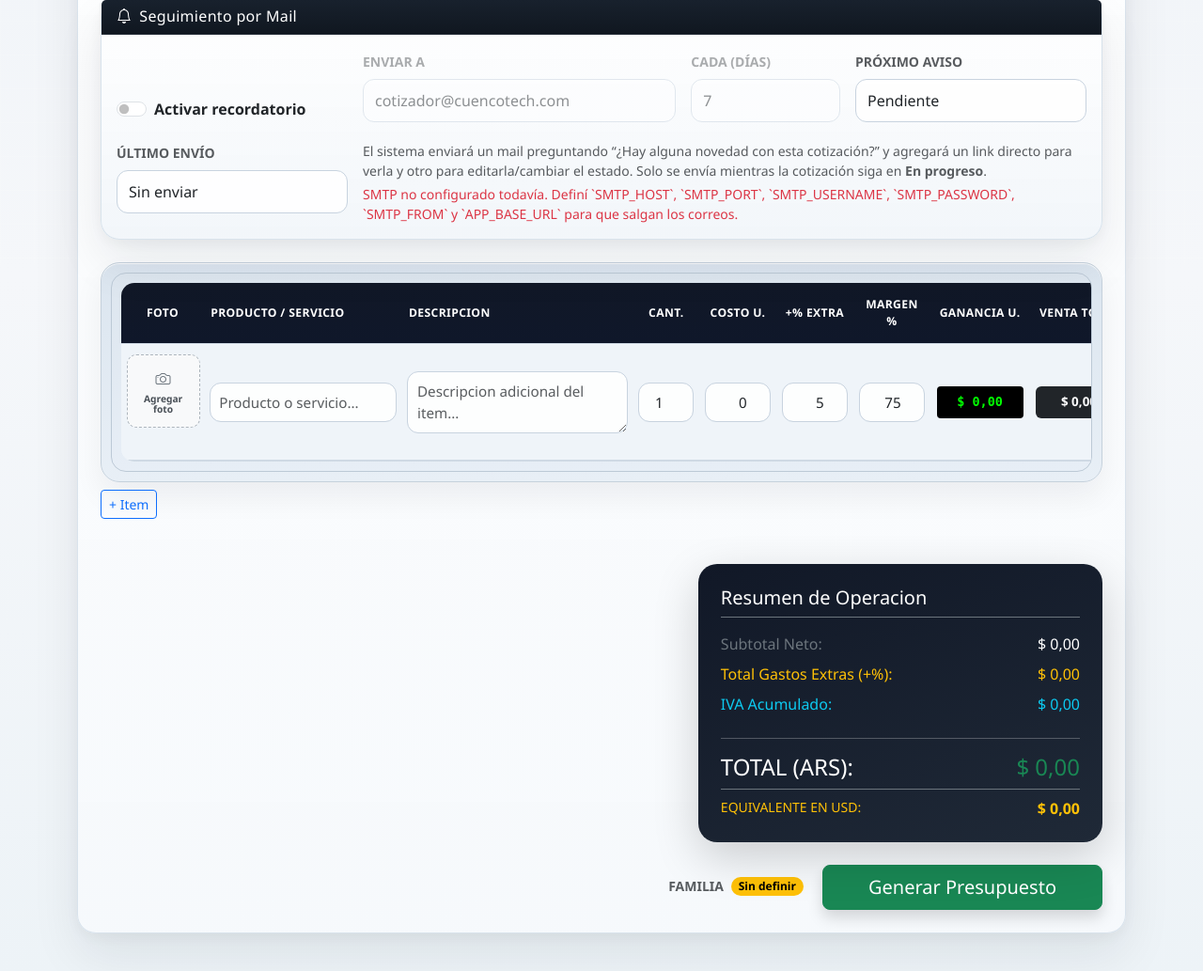
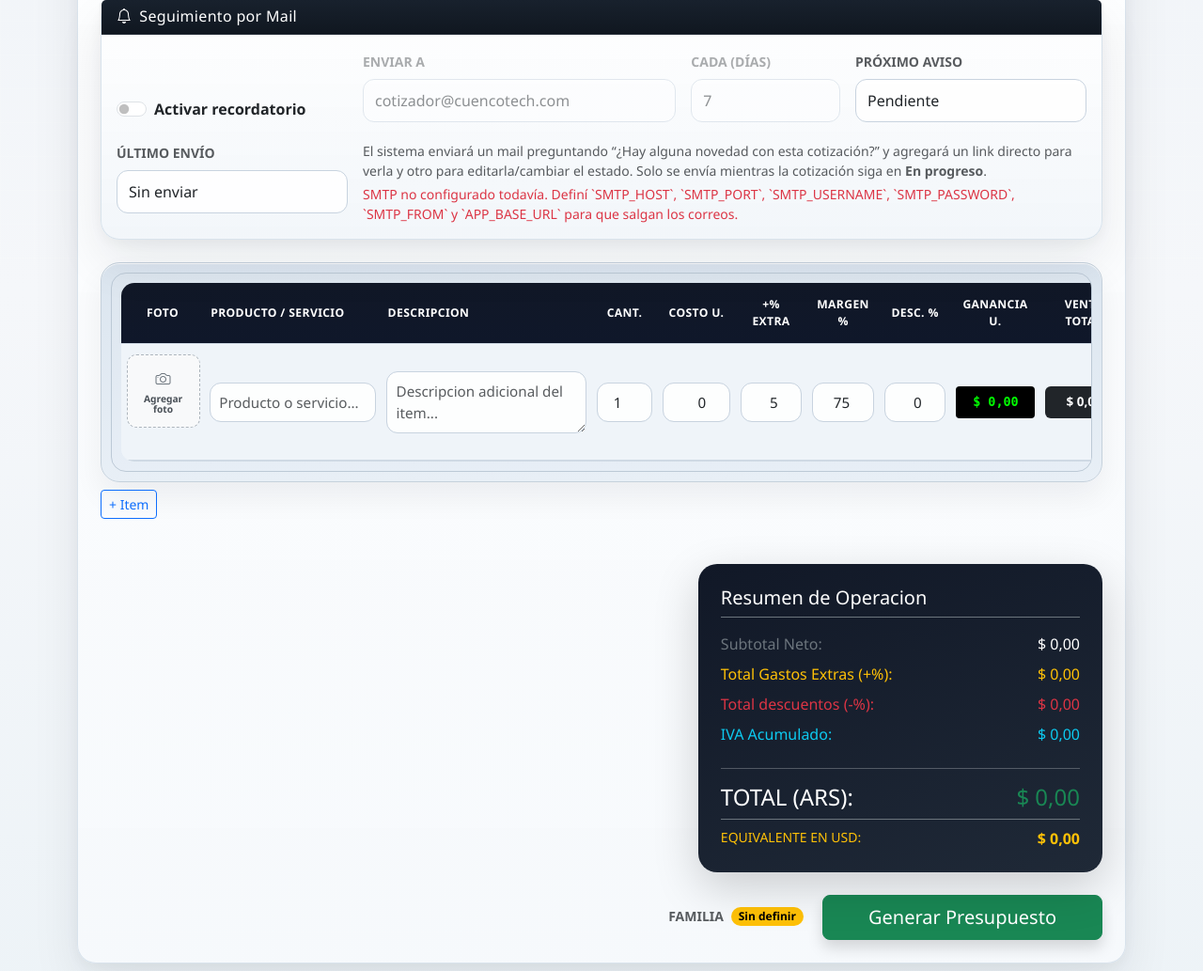
Before and after one commit to santacroce12/Cotizador-Cuenco, a Flask app: template templates/cotizador.html in a window 1280 px wide. Shown: the part 518-1551 px from the top of the page at 94% size. Run offline with Flask 3, Linux system fonts and the light colour scheme; the template is opened without the code that fills it, so the values that code supplies are empty; some libraries are stand-ins or nearby versions.

Commit message:
Agregar descuento por item en cotizaciones

```diff
--- a/app.py
+++ b/app.py
@@ -149,6 +149,7 @@ class ItemCotizacion(db.Model):
     costo_unitario = db.Column(db.Float)
     costo_extra = db.Column(db.Float, default=5.0)
     margen = db.Column(db.Float)
+    descuento_pct = db.Column(db.Float, default=0.0)
     iva_item = db.Column(db.Float, default=21.0)
     precio_venta = db.Column(db.Float)
     subtotal = db.Column(db.Float)
@@ -167,6 +168,21 @@ class ItemCotizacion(db.Model):
     @property
     def precio_venta_total(self):
         return (self.precio_venta or 0.0) * (self.cantidad or 0.0)
+
+    @property
+    def descuento_porcentaje(self):
+        return self.descuento_pct or 0.0
+
+    @property
+    def precio_lista_unitario(self):
+        costo = self.costo_unitario or 0.0
+        extra = (self.costo_extra or 0.0) / 100.0
+        margen = self.margen or 0.0
+        return costo * (1 + extra) * (1 + margen)
+
+    @property
+    def descuento_total(self):
+        return max(0.0, self.precio_lista_unitario - (self.precio_venta or 0.0)) * (self.cantidad or 0.0)
 
 
 class Cliente(db.Model):
@@ -318,6 +334,9 @@ with app.app_context():
         db.session.commit()
     if "costo_extra" not in columnas_item:
         db.session.execute(db.text("ALTER TABLE item_cotizacion ADD COLUMN costo_extra FLOAT DEFAULT 5.0"))
+        db.session.commit()
+    if "descuento_pct" not in columnas_item:
+        db.session.execute(db.text("ALTER TABLE item_cotizacion ADD COLUMN descuento_pct FLOAT DEFAULT 0.0"))
         db.session.commit()
     columnas_cot = [col[1] for col in db.session.execute(db.text("PRAGMA table_info(cotizacion)")).fetchall()]
     if "moneda" not in columnas_cot:
@@ -996,6 +1015,7 @@ def construir_items_precargados(cotizacion):
                 "costo_unitario": item.costo_unitario or 0,
                 "costo_extra": item.costo_extra or 0,
                 "margen": round((item.margen or 0) * 100, 2),
+                "descuento_pct": item.descuento_pct or 0,
                 "iva_item": item.iva_item or 0,
                 "imagen_url": item.imagen_url or "",
                 "preview_url": preview_url,
@@ -1086,6 +1106,7 @@ def generar_excel_cotizacion(cotizacion):
         "Costo unitario",
         "Costo extra %",
         "Margen %",
+        "Descuento %",
         "IVA %",
         "Precio venta unitario",
         "Precio venta total",
@@ -1095,8 +1116,8 @@ def generar_excel_cotizacion(cotizacion):
         ws.cell(row=row, column=col_idx, value=header)
     style_row(row, fill=dark_fill, font=white_font, alignment=Alignment(horizontal="center"))
 
-    money_columns = {4, 8, 9, 10}
-    percentage_columns = {5, 6, 7}
+    money_columns = {4, 9, 10, 11}
+    percentage_columns = {5, 6, 7, 8}
     for item in cotizacion.items:
         row += 1
         values = [
@@ -1106,6 +1127,7 @@ def generar_excel_cotizacion(cotizacion):
             item.costo_unitario or 0,
             item.costo_extra or 0,
             (item.margen or 0) * 100,
+            item.descuento_pct or 0,
             item.iva_item or 0,
             item.precio_venta or 0,
             item.precio_venta_total or 0,
@@ -1123,6 +1145,7 @@ def generar_excel_cotizacion(cotizacion):
     resumen_inicio = row
     resumen = [
         ("Subtotal neto", cotizacion.total_neto or 0),
+        ("Descuento total", round(sum((item.descuento_total or 0.0) for item in cotizacion.items), 2)),
         ("IVA total", cotizacion.total_iva or 0),
         ("Total final", cotizacion.total_final or 0),
     ]
@@ -1528,6 +1551,7 @@ def persistir_cotizacion_desde_form(cotizacion=None):
     costs = request.form.getlist("costo[]")
     extras = request.form.getlist("extra[]")
     margs = request.form.getlist("margen[]")
+    descuentos = request.form.getlist("descuento[]")
     iva_items = request.form.getlist("iva_item[]")
 
     items_existentes = {str(item.id): item for item in cotizacion.items if item.id}
@@ -1557,6 +1581,7 @@ def persistir_cotizacion_desde_form(cotizacion=None):
             costo = float(costs[i] if i < len(costs) else 0)
             extra_pct = float(extras[i] if i < len(extras) else 5.0)
             margen_pct = float(margs[i] if i < len(margs) else 0)
+            descuento_pct = float(descuentos[i] if i < len(descuentos) else 0)
         except ValueError:
             continue
 
@@ -1564,7 +1589,9 @@ def persistir_cotizacion_desde_form(cotizacion=None):
         costo = max(0.0, costo)
         extra_pct = max(0.0, extra_pct)
         margen_pct = max(0.0, margen_pct)
+        descuento_pct = min(100.0, max(0.0, descuento_pct))
         margen_ratio = margen_pct / 100.0
+        descuento_ratio = descuento_pct / 100.0
 
         try:
             iva_pct = float(iva_items[i] if i < len(iva_items) else 21.0)
@@ -1574,7 +1601,8 @@ def persistir_cotizacion_desde_form(cotizacion=None):
             iva_pct = 21.0
 
         costo_con_extra = costo * (1 + (extra_pct / 100.0))
-        p_venta_neto = costo_con_extra * (1 + margen_ratio)
+        p_venta_lista = costo_con_extra * (1 + margen_ratio)
+        p_venta_neto = p_venta_lista * (1 - descuento_ratio)
         sub_neto = cantidad * p_venta_neto
         iva_pct_aplicado = iva_pct if cotizacion.condicion_iva != "Exento" else 0.0
         monto_iva_item = sub_neto * (iva_pct_aplicado / 100.0)
@@ -1604,6 +1632,7 @@ def persistir_cotizacion_desde_form(cotizacion=None):
         item.costo_unitario = costo
         item.costo_extra = extra_pct
         item.margen = margen_ratio
+        item.descuento_pct = descuento_pct
         item.iva_item = iva_pct_aplicado
         item.precio_venta = round(p_venta_neto, 2)
         item.subtotal = round(sub_neto + monto_iva_item, 2)
@@ -2337,7 +2366,13 @@ def filtrar_historial():
 @token_required
 def ver_cotizacion(id):
     cot = Cotizacion.query.get_or_404(id)
-    return render_template("cotizacion_cliente.html", cot=cot, domicilio_empresa=DOMICILIO)
+    mostrar_descuento = any((item.descuento_pct or 0.0) > 0 for item in cot.items)
+    return render_template(
+        "cotizacion_cliente.html",
+        cot=cot,
+        domicilio_empresa=DOMICILIO,
+        mostrar_descuento=mostrar_descuento,
+    )
 
 
 @app.route("/cotizacion/<int:id>/xlsx")
--- a/templates/cotizador.html
+++ b/templates/cotizador.html
@@ -33,7 +33,7 @@
 
     .cotizador-items-table .ganancia-badge,
     .cotizador-items-table .venta-total-badge {
-        min-width: 92px;
+        min-width: 84px;
         display: inline-flex;
         justify-content: center;
         font-size: 0.84rem;
@@ -340,14 +340,15 @@
             <table class="table table-hover align-middle mb-0 table-custom cotizador-items-table">
                 <colgroup>
                     <col style="width: 88px;">
-                    <col style="width: 18%;">
-                    <col style="width: 21%;">
+                    <col style="width: 16%;">
+                    <col style="width: 19%;">
                     <col style="width: 6%;">
                     <col style="width: 7%;">
-                    <col style="width: 7%;">
-                    <col style="width: 7%;">
-                    <col style="width: 9%;">
-                    <col style="width: 9%;">
+                    <col style="width: 6.5%;">
+                    <col style="width: 6.5%;">
+                    <col style="width: 6.5%;">
+                    <col style="width: 8%;">
+                    <col style="width: 8%;">
                     <col style="width: 6%;">
                     <col style="width: 38px;">
                 </colgroup>
@@ -360,6 +361,7 @@
                         <th class="text-center">Costo U.</th>
                         <th class="text-center">+% Extra</th>
                         <th class="text-center">Margen %</th>
+                        <th class="text-center">Desc. %</th>
                         <th class="text-center">Ganancia U.</th>
                         <th class="text-center">Venta total</th>
                         <th class="text-center">IVA</th>
@@ -383,6 +385,10 @@
                     <div class="d-flex justify-content-between mb-2">
                         <span class="text-warning">Total Gastos Extras (+%):</span>
                         <span id="total-extras-interno" class="text-warning">$ 0.00</span>
+                    </div>
+                    <div class="d-flex justify-content-between mb-2">
+                        <span class="text-danger">Total descuentos (-%):</span>
+                        <span id="total-descuentos-interno" class="text-danger">$ 0.00</span>
                     </div>
                     <div class="d-flex justify-content-between mb-2">
                         <span class="text-info">IVA Acumulado:</span>
@@ -955,6 +961,7 @@ function agregarFila(data = {}) {
     const costoUnitario = data.costo_unitario ?? 0;
     const costoExtra = data.costo_extra ?? 5;
     const margen = data.margen ?? 75;
+    const descuento = data.descuento_pct ?? 0;
     const ivaItem = data.iva_item ?? 21;
     const imagenActual = data.imagen_url || "";
     const previewUrl = data.preview_url || placeholderProductUrl;
@@ -984,6 +991,7 @@ function agregarFila(data = {}) {
         <td><input type="number" name="costo[]" class="form-control text-end" value="${costoUnitario}" min="0" step="0.01" oninput="validarPositivo(this); calcularTodo()"></td>
         <td><input type="number" name="extra[]" class="form-control text-end" value="${costoExtra}" min="0" step="0.1" oninput="validarPositivo(this); calcularTodo()"></td>
         <td><input type="number" name="margen[]" class="form-control text-end" value="${margen}" min="0" step="0.01" oninput="validarPositivo(this); calcularTodo()"></td>
+        <td><input type="number" name="descuento[]" class="form-control text-end" value="${descuento}" min="0" max="100" step="0.01" oninput="validarPorcentaje(this); calcularTodo()"></td>
         <td class="text-center"><span class="badge py-2 px-3 ganancia-badge">$ 0.00</span></td>
         <td class="text-center"><span class="badge py-2 px-3 text-bg-dark venta-total-badge">$ 0.00</span></td>
         <td>
@@ -1148,6 +1156,14 @@ function validarPositivo(input) {
     }
 }
 
+function validarPorcentaje(input) {
+    validarPositivo(input);
+    const valor = parseFloat(input.value);
+    if (Number.isFinite(valor) && valor > 100) {
+        input.value = "100";
+    }
+}
+
 function validarCantidadEntera(input) {
     const valor = Number(String(input.value || "").replace(",", "."));
     if (!Number.isFinite(valor)) {
@@ -1163,6 +1179,7 @@ function calcularTodo() {
 
     let subtotalBaseAcumulado = 0;
     let totalExtrasAcumulado = 0;
+    let totalDescuentosAcumulado = 0;
     let subtotalVentaNeto = 0;
     let ivaTotalAcumulado = 0;
 
@@ -1172,13 +1189,17 @@ function calcularTodo() {
         const costoUnitario = Math.max(0, parseFloat(row.querySelector('[name="costo[]"]')?.value) || 0);
         const extraPerc = Math.max(0, parseFloat(row.querySelector('[name="extra[]"]')?.value) || 0);
         const margenPct = Math.max(0, parseFloat(row.querySelector('[name="margen[]"]')?.value) || 0);
+        const descuentoPct = Math.min(100, Math.max(0, parseFloat(row.querySelector('[name="descuento[]"]')?.value) || 0));
         const margen = margenPct / 100;
+        const descuento = descuentoPct / 100;
         const ivaPerc = Math.max(0, parseFloat(row.querySelector('[name="iva_item[]"]')?.value) || 0);
 
         const costoBaseTotalFila = cant * costoUnitario;
         const montoExtraFila = costoBaseTotalFila * (extraPerc / 100);
         const costoConExtra = costoUnitario * (1 + (extraPerc / 100));
-        const pVentaNeto = costoConExtra * (1 + margen);
+        const pVentaLista = costoConExtra * (1 + margen);
+        const descuentoFila = (cant * pVentaLista) * descuento;
+        const pVentaNeto = pVentaLista * (1 - descuento);
         const subNetoFila = cant * pVentaNeto;
 
         let ivaFila = 0;
@@ -1188,6 +1209,7 @@ function calcularTodo() {
 
         subtotalBaseAcumulado += costoBaseTotalFila;
         totalExtrasAcumulado += montoExtraFila;
+        totalDescuentosAcumulado += descuentoFila;
         subtotalVentaNeto += subNetoFila;
         ivaTotalAcumulado += ivaFila;
 
@@ -1207,6 +1229,7 @@ function calcularTodo() {
 
     document.getElementById("subtotal-interno").innerText = `$ ${subtotalBaseAcumulado.toLocaleString("es-AR", { minimumFractionDigits: 2 })}`;
     document.getElementById("total-extras-interno").innerText = `$ ${totalExtrasAcumulado.toLocaleString("es-AR", { minimumFractionDigits: 2 })}`;
+    document.getElementById("total-descuentos-interno").innerText = `$ ${totalDescuentosAcumulado.toLocaleString("es-AR", { minimumFractionDigits: 2 })}`;
     document.getElementById("total-iva-interno").innerText = `$ ${ivaTotalAcumulado.toLocaleString("es-AR", { minimumFractionDigits: 2 })}`;
     document.getElementById("total-vista").innerText = `$ ${totalFinal.toLocaleString("es-AR", { minimumFractionDigits: 2 })}`;
 
```
Also changed, not shown: templates/cotizacion_cliente.html (+21 -0 lines).
